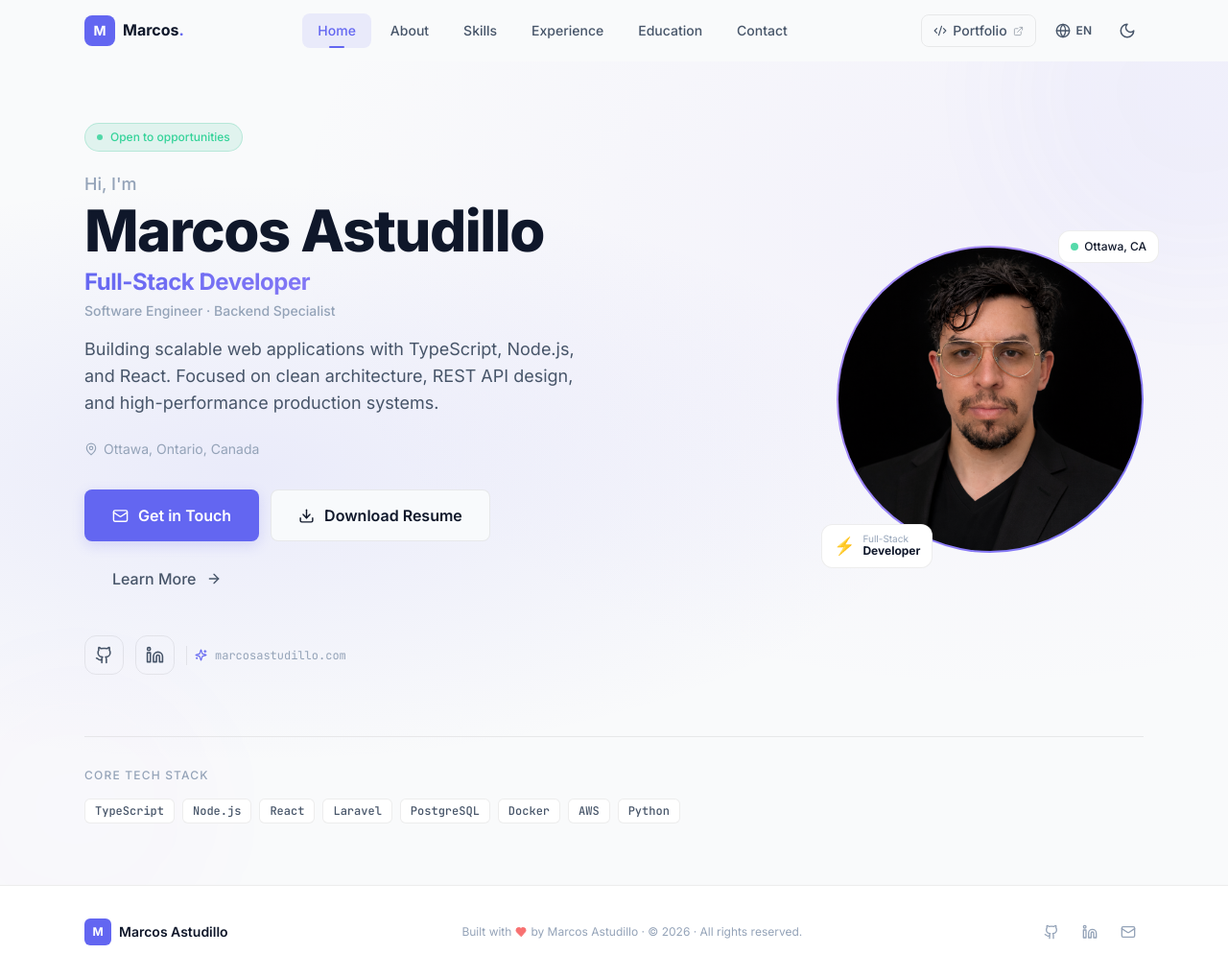
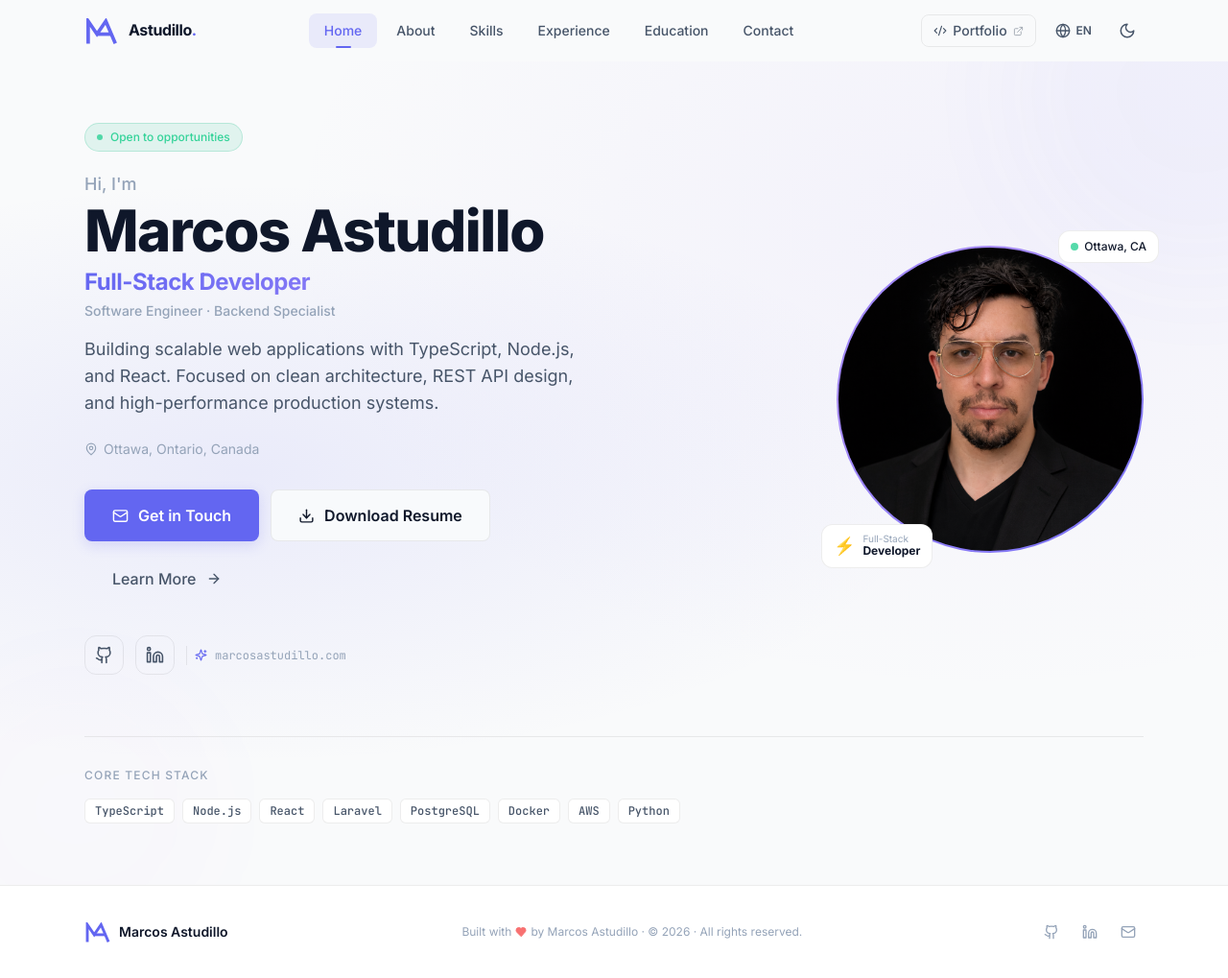
Before and after one commit to marcos-astudillo/webpage-portfolio, a React (Vite) app: page / in a window 1280 px wide. Shown: the whole page at 96% size. Built offline with nearby package versions, Linux system fonts and the light colour scheme.

Commit message:
feat: add MA monogram branding

```diff
--- a/src/components/layout/Footer.tsx
+++ b/src/components/layout/Footer.tsx
@@ -13,9 +13,10 @@ export function Footer() {
 
           {/* Brand */}
           <div className="flex items-center gap-2">
-            <div className="w-7 h-7 rounded-md bg-[var(--accent)] flex items-center justify-center text-white font-bold text-xs">
-              M
-            </div>
+            <svg xmlns="http://www.w3.org/2000/svg" viewBox="0 0 56 44" fill="none" width="28" height="21" aria-hidden="true" className="text-[var(--accent)]">
+              <path d="M5 40 L5 5 L20 27 L35 5 L50 40" stroke="currentColor" strokeWidth="6" strokeLinecap="square" strokeLinejoin="miter"/>
+              <line x1="24" y1="27" x2="42" y2="27" stroke="currentColor" strokeWidth="6" strokeLinecap="square"/>
+            </svg>
             <span className="text-sm font-semibold text-[var(--text-primary)]">
               Marcos Astudillo
             </span>
--- a/src/components/layout/Header.tsx
+++ b/src/components/layout/Header.tsx
@@ -4,6 +4,33 @@ import { Moon, Sun, Menu, X, Globe, Code2, ExternalLink } from 'lucide-react'
 import { useTheme } from '@/context/ThemeContext'
 import { useLanguage, type Language } from '@/context/LanguageContext'
 import { NAV_SECTIONS, type NavSection } from '@/config/site'
+
+// MA Monogram SVG — adapts to current theme via currentColor
+function MALogo({ size = 32, className = '' }: { size?: number; className?: string }) {
+  const h = Math.round(size * 0.75)
+  return (
+    <svg
+      xmlns="http://www.w3.org/2000/svg"
+      viewBox="0 0 56 44"
+      fill="none"
+      width={size}
+      height={h}
+      className={className}
+      aria-hidden="true"
+    >
+      {/* M left bar + inner V (shared with A) + A right leg */}
+      <path
+        d="M5 40 L5 5 L20 27 L35 5 L50 40"
+        stroke="currentColor"
+        strokeWidth="6"
+        strokeLinecap="square"
+        strokeLinejoin="miter"
+      />
+      {/* A crossbar */}
+      <line x1="24" y1="27" x2="42" y2="27" stroke="currentColor" strokeWidth="6" strokeLinecap="square" />
+    </svg>
+  )
+}
 
 interface HeaderProps {
   activeSection: NavSection
@@ -63,14 +90,15 @@ export function Header({ activeSection, onNavClick }: HeaderProps) {
             <Link
               to="/"
               onClick={() => handleNavClick('home')}
-              className="flex items-center gap-2 group"
+              className="flex items-center gap-2.5 group"
               aria-label="Marcos Astudillo — Home"
             >
-              <div className="w-8 h-8 rounded-lg bg-[var(--accent)] flex items-center justify-center text-white font-bold text-sm group-hover:scale-105 transition-transform">
-                M
-              </div>
-              <span className="font-bold text-[var(--text-primary)] hidden sm:block">
-                Marcos<span className="text-[var(--accent)]">.</span>
+              <MALogo
+                size={36}
+                className="text-[var(--accent)] group-hover:text-[var(--accent-hover)] transition-colors duration-200"
+              />
+              <span className="font-bold text-[var(--text-primary)] hidden sm:block tracking-tight">
+                Astudillo<span className="text-[var(--accent)]">.</span>
               </span>
             </Link>
 
```
Also changed, not shown: public/favicon.svg.
